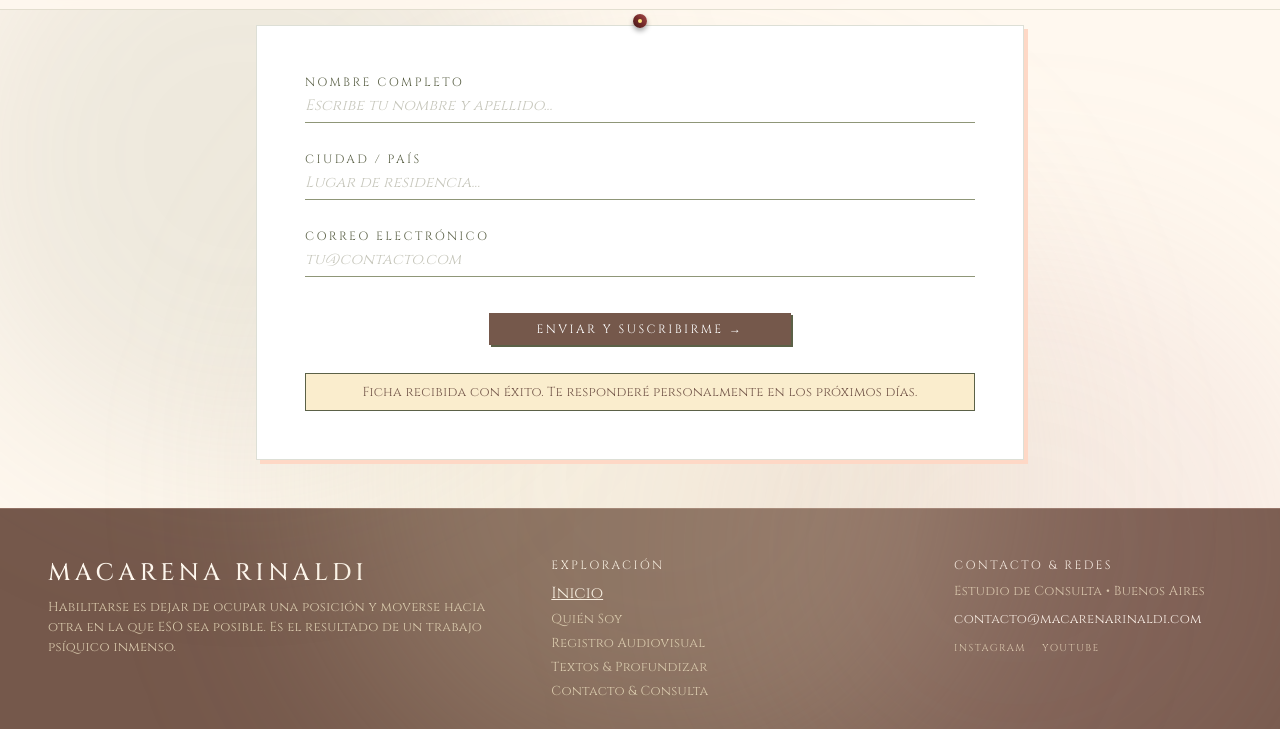
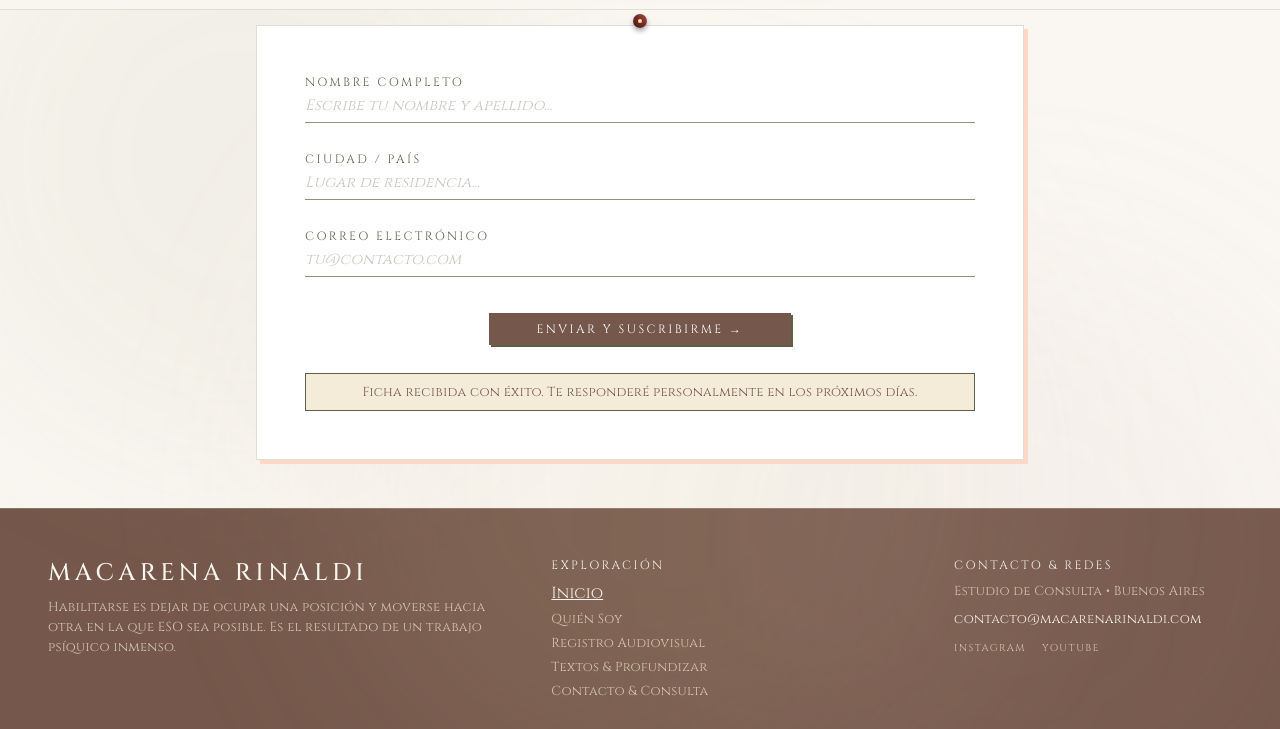
Before and after one commit to Maurofitz/Macarinaldi, a plain HTML site: page index.html in a window 1280 px wide. Both pictures are taken after typing "Sample", "Sample", "name@example.com" into the empty fields and a click on the button "ENVIAR Y SUSCRIBIRME →". Shown: the part 3984-4713 px from the top of the page. Drawn offline with nearby package versions, Linux system fonts and the light colour scheme.

Commit message:
Add files via upload

```diff
--- a/index.html
+++ b/index.html
@@ -5,10 +5,8 @@
   <meta content="width=device-width, initial-scale=1.0" name="viewport"/>
   <meta content="web_standard" name="shell-type"/>
 
-  <!-- <link href="https://fonts.googleapis.com" rel="preconnect"/>
-  <link crossorigin="" href="https://fonts.gstatic.com" rel="preconnect"/>
-  <link href="https://fonts.googleapis.com/css2?family=Metrophobic&amp;family=Syne:wght@400;500;600;700&amp;display=swap" rel="stylesheet"/>
-  <link href="https://fonts.googleapis.com/css2?family=Material+Symbols+Outlined:opsz,wght,FILL,GRAD@20..48,100..700,0..1,-50..200" rel="stylesheet"/> -->
+  <!-- Fija el color de la barra del navegador en móviles -->
+  <meta name="theme-color" content="#FAF7F2">
 
   <link rel="preconnect" href="https://fonts.googleapis.com">
   <link rel="preconnect" href="https://fonts.gstatic.com" crossorigin>
@@ -16,26 +14,14 @@
 
   <style>
     @layer base {
-      html, body { margin: 0; padding: 0; }
+      html, body {
+        margin: 0;
+        padding: 0;
+        background-color: #FAF7F2; /* Tono cremita neutro unificado */
+      }
       body { overscroll-behavior: none; }
       main > :first-child { margin-top: 0 !important; }
       main > :last-child { margin-bottom: 0 !important; }
-    }
-    ::-webkit-scrollbar { display: none; }
-    @layer base {
-    html, body {
-      margin: 0;
-      padding: 0;
-    }
-    body {
-      overscroll-behavior: none;
-    }
-    main > :first-child {
-      margin-top: 0 !important;
-    }
-    main > :last-child {
-      margin-bottom: 0 !important;
-    }
     }
 
     /* Personalización de la barra de scroll */
@@ -44,23 +30,22 @@
     }
 
     ::-webkit-scrollbar-track {
-    background: #fff8ef; /* Fondo crema (color surface) */
+      background: #FAF7F2;
     }
 
     ::-webkit-scrollbar-thumb {
-    background: #8f9678; /* Verde oliva (primary-container) */
+      background: #8f9678;
       border-radius: 5px;
-    border: 2px solid #fff8ef; /* Margen suave alrededor */
+      border: 2px solid #FAF7F2;
     }
 
     ::-webkit-scrollbar-thumb:hover {
-    background: #75584b; /* Marrón (color secondary al hacer hover) */
+      background: #75584b;
     }
 
-  /* Soporte para Firefox */
     * {
       scrollbar-width: thin;
-    scrollbar-color: #8f9678 #fff8ef;
+      scrollbar-color: #8f9678 #FAF7F2;
     }
   </style>
 
@@ -75,21 +60,21 @@
             "secondary": "#75584b",
             "error-container": "#ffdad6",
             "on-secondary-container": "#795c4f",
-            "surface-container-highest": "#eee2c2",
+            "surface-container-highest": "#f0e6d2",
             "on-surface": "#211b08",
             "secondary-fixed": "#ffdbcb",
-            "background": "#fff8ef",
+            "background": "#FAF7F2", /* Unificado */
             "on-secondary": "#ffffff",
             "on-tertiary-fixed-variant": "#5b4040",
-            "surface-variant": "#eee2c2",
+            "surface-variant": "#f0e6d2",
             "primary-fixed-dim": "#c3caa9",
             "on-primary-container": "#282e17",
             "on-error": "#ffffff",
             "outline": "#77786e",
             "on-secondary-fixed-variant": "#5b4134",
             "primary": "#5b6147",
-            "surface": "#fff8ef",
-            "surface-dim": "#e5d9ba",
+            "surface": "#FAF7F2", /* Unificado */
+            "surface-dim": "#e8dec3",
             "outline-variant": "#c7c7bc",
             "error": "#ba1a1a",
             "on-primary-fixed-variant": "#434930",
@@ -98,20 +83,20 @@
             "inverse-on-surface": "#fdf0cf",
             "tertiary-fixed": "#ffdada",
             "inverse-surface": "#37301a",
-            "surface-bright": "#fff8ef",
-            "surface-container": "#faedcd",
+            "surface-bright": "#FAF7F2",
+            "surface-container": "#f4ebd9",
             "on-secondary-fixed": "#2b170c",
             "secondary-fixed-dim": "#e4bfae",
             "on-primary": "#ffffff",
             "on-background": "#211b08",
             "surface-tint": "#5b6147",
-            "surface-container-low": "#fff3d5",
+            "surface-container-low": "#f7f1e3",
             "tertiary": "#755757",
             "primary-fixed": "#dfe6c4",
             "on-error-container": "#93000a",
             "on-surface-variant": "#46483f",
             "secondary-container": "#fed8c6",
-            "surface-container-high": "#f4e7c7",
+            "surface-container-high": "#efe4cd",
             "primary-container": "#8f9678",
             "on-primary-fixed": "#181e09",
             "tertiary-container": "#ac8a8a",
@@ -181,11 +166,11 @@
 
 <body class="bg-surface font-body-md text-on-surface antialiased selection:bg-secondary selection:text-on-secondary">
 
-  <!-- Ambient Background Orbs -->
-  <div aria-hidden="true" class="fixed inset-0 pointer-events-none overflow-hidden z-0">
-    <div class="ambient-orb-1 absolute -top-24 -left-24 w-72 h-72 sm:w-[36rem] sm:h-[36rem] rounded-full bg-[#8F9678]/15 blur-[60px] sm:blur-[90px]"></div>
-    <div class="ambient-orb-2 absolute top-1/3 -right-24 w-80 h-80 sm:w-[40rem] sm:h-[40rem] rounded-full bg-[#C6A2A2]/15 blur-[70px] sm:blur-[100px]"></div>
-    <div class="ambient-orb-3 absolute -bottom-24 left-1/4 w-72 h-72 sm:w-[38rem] sm:h-[38rem] rounded-full bg-[#DBCFB0]/25 blur-[60px] sm:blur-[95px]"></div>
+  <!-- Ambient Background Orbs ajustados para no teñir en mobile -->
+  <div aria-hidden="true" class="fixed inset-0 pointer-events-none overflow-hidden z-0 opacity-40 sm:opacity-70">
+    <div class="ambient-orb-1 absolute -top-24 -left-24 w-72 h-72 sm:w-[36rem] sm:h-[36rem] rounded-full bg-[#8F9678]/10 blur-[50px] sm:blur-[90px]"></div>
+    <div class="ambient-orb-2 absolute top-1/3 -right-24 w-80 h-80 sm:w-[40rem] sm:h-[40rem] rounded-full bg-[#C6A2A2]/10 blur-[60px] sm:blur-[100px]"></div>
+    <div class="ambient-orb-3 absolute -bottom-24 left-1/4 w-72 h-72 sm:w-[38rem] sm:h-[38rem] rounded-full bg-[#DBCFB0]/15 blur-[50px] sm:blur-[95px]"></div>
   </div>
 
   <!-- Header -->
```
Lines whose indentation alone changed are shown as unchanged.
